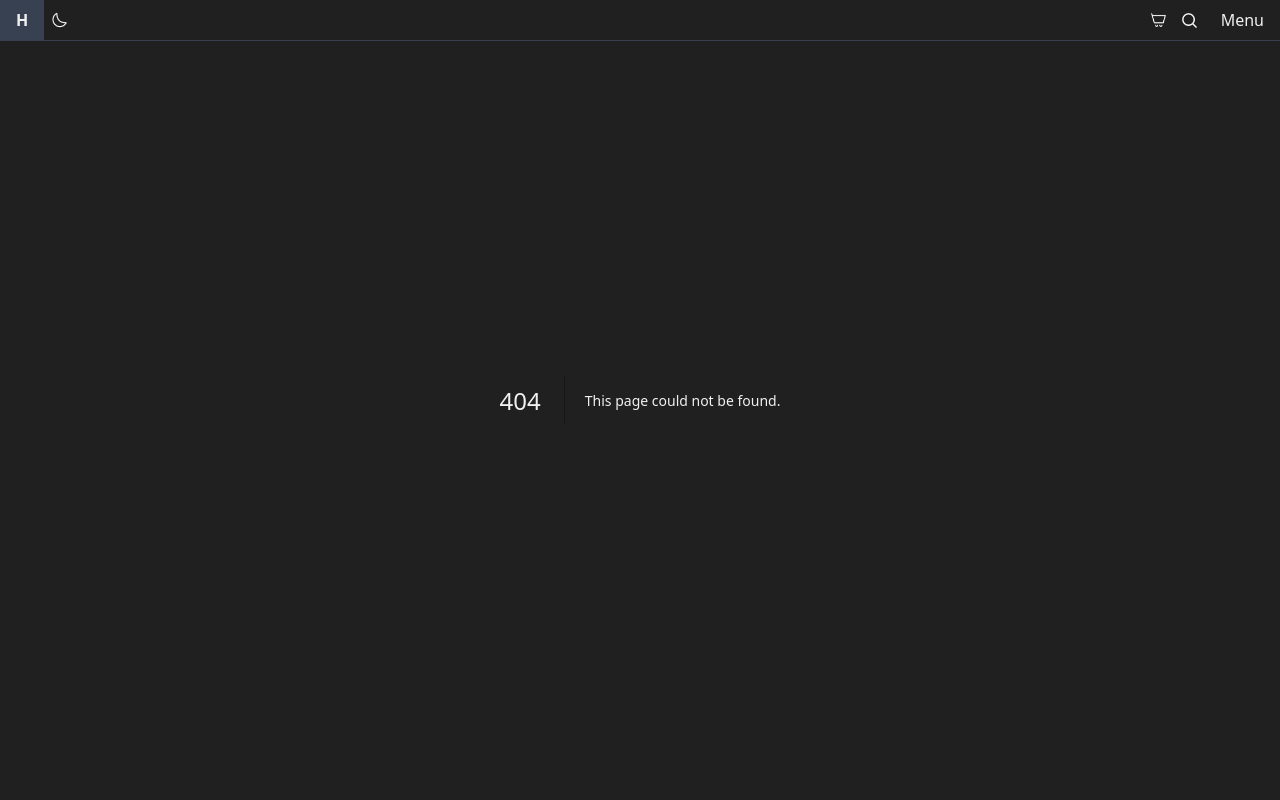
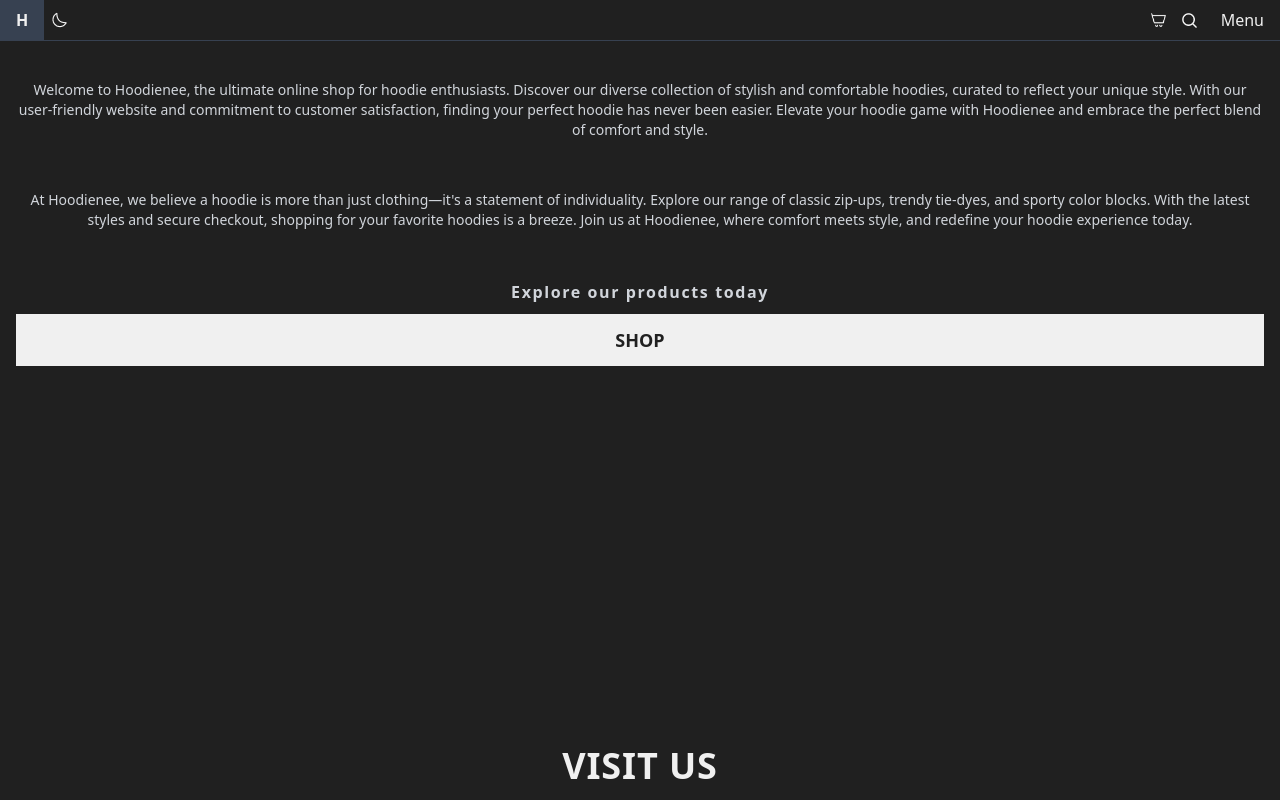
Before and after one commit to nathanelcorpuz/hoodienee, a Next.js app: page /about in a window 1280 px wide. Before the commit this address had no page. Shown: the top 800 px of the page. Built offline with nearby package versions, Linux system fonts and the light colour scheme.

Commit message:
about ui

```diff
--- /dev/null
+++ b/app/about/page.tsx
@@ -0,0 +1,31 @@
+import Button from "@/components/Button";
+import StandardText from "@/components/texts/StandardText";
+import SupportText from "@/components/texts/SupportText";
+import PageWrapper from "@/components/wrappers/PageWrapper";
+
+export default function AboutPage() {
+  return (
+    <PageWrapper className="gap-[50px] px-4 py-[80px] text-center">
+      <StandardText>
+        Welcome to Hoodienee, the ultimate online shop for hoodie enthusiasts.
+        Discover our diverse collection of stylish and comfortable hoodies,
+        curated to reflect your unique style. With our user-friendly website and
+        commitment to customer satisfaction, finding your perfect hoodie has
+        never been easier. Elevate your hoodie game with Hoodienee and embrace
+        the perfect blend of comfort and style.
+      </StandardText>
+      <StandardText>
+        At Hoodienee, we believe a hoodie is more than just clothing—it's a
+        statement of individuality. Explore our range of classic zip-ups, trendy
+        tie-dyes, and sporty color blocks. With the latest styles and secure
+        checkout, shopping for your favorite hoodies is a breeze. Join us at
+        Hoodienee, where comfort meets style, and redefine your hoodie
+        experience today.
+      </StandardText>
+      <div className="flex flex-col gap-[10px]">
+        <SupportText>Explore our products today</SupportText>
+        <Button>Shop</Button>
+      </div>
+    </PageWrapper>
+  );
+}
```
